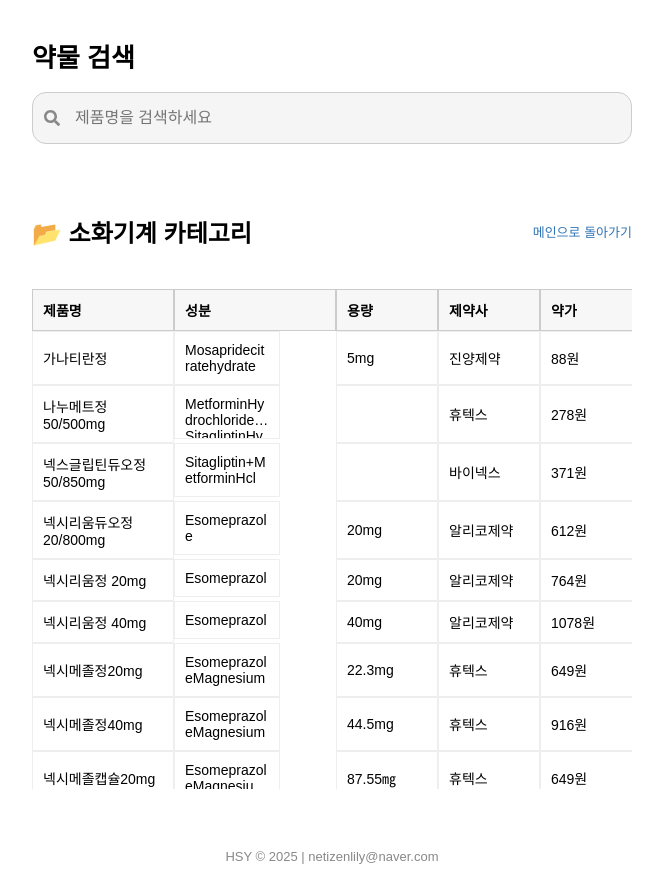
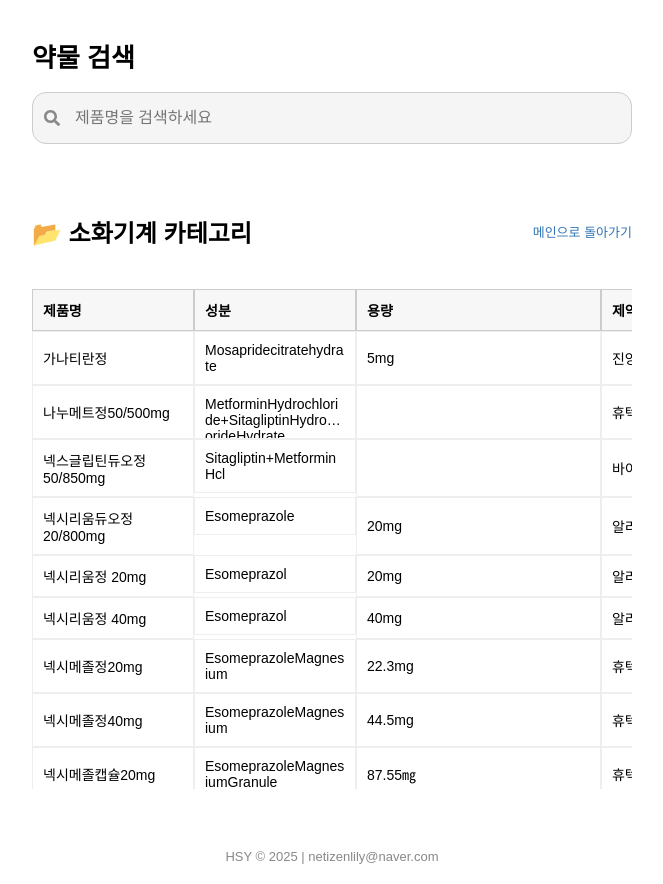
Before and after one commit to dasampharm/dasanpharm, a React (Create React App) app: page / in a window 1280 px wide. Both pictures are taken after a click on the button "소화기계". Shown: the whole page, without its empty margins (308-971 px from the left). Built offline with nearby package versions, Linux system fonts and the light colour scheme.

Commit message:
Update_941

```diff
--- a/src/App.js
+++ b/src/App.js
@@ -133,7 +133,7 @@ function App() {
             <table style={{ minWidth: "900px", borderCollapse: "separate", borderSpacing: "0", fontSize: "14px", width: "100%" }}>
               <thead>
                 <tr>
-                  <th style={{ padding: "10px", border: "1px solid #ccc", backgroundColor: "#f7f7f7", textAlign: "left", position: "sticky", top: 0, left: 0, zIndex: 4, minWidth: "120px", whiteSpace: "normal", wordBreak: "break-word" }}>제품명</th>
+                  <th style={{ padding: "10px", border: "1px solid #ccc", backgroundColor: "#f7f7f7", textAlign: "left", position: "sticky", top: 0, left: 0, zIndex: 4, minWidth: "140px", whiteSpace: "normal", wordBreak: "break-word" }}>제품명</th>
                   <th style={{ padding: "10px", border: "1px solid #ccc", backgroundColor: "#f7f7f7", textAlign: "left", position: "sticky", top: 0, zIndex: 2, minWidth: "140px", whiteSpace: "normal", wordBreak: "break-word" }}>성분</th>
                   {[
                     "용량", "제약사", "약가", "요율", "환산액", "품절", "비고"
@@ -146,9 +146,9 @@ function App() {
                 {getFilteredDrugs().map((drug, index) => (
                   <tr key={index}>
                     <td style={{ padding: "10px", border: "1px solid #eee", whiteSpace: "normal", wordBreak: "break-word", overflowWrap: "break-word", position: "sticky", left: 0, background: "#fff", zIndex: 1 }}>{drug["제품명"]}</td>
-                    <td style={{ padding: "10px", border: "1px solid #eee", whiteSpace: "normal", wordBreak: "break-word", overflowWrap: "break-word", maxWidth: "6em", overflow: "hidden", textOverflow: "ellipsis", display: "-webkit-box", WebkitLineClamp: 2, WebkitBoxOrient: "vertical" }}>{drug["성분"]}</td>
-                    <td style={{ padding: "10px", border: "1px solid #eee", whiteSpace: "normal", wordBreak: "break-word", overflowWrap: "break-word", maxWidth: "6em" }}>{drug["용량"]}</td>
-                    <td style={{ padding: "10px", border: "1px solid #eee", whiteSpace: "normal", wordBreak: "break-word", overflowWrap: "break-word", maxWidth: "6em" }}>{drug["제약사"]}</td>
+                    <td style={{ padding: "10px", border: "1px solid #eee", whiteSpace: "normal", wordBreak: "break-word", overflowWrap: "break-word", maxWidth: "140px", overflow: "hidden", textOverflow: "ellipsis", display: "-webkit-box", WebkitLineClamp: 2, WebkitBoxOrient: "vertical" }}>{drug["성분"]}</td>
+                    <td style={{ padding: "10px", border: "1px solid #eee", whiteSpace: "nowrap" }}>{drug["용량"]}</td>
+                    <td style={{ padding: "10px", border: "1px solid #eee", whiteSpace: "normal", wordBreak: "break-word", overflowWrap: "break-word", maxWidth: "140px" }}>{drug["제약사"]}</td>
                     <td style={{ padding: "10px", border: "1px solid #eee", whiteSpace: "nowrap" }}>{drug["약가"]}</td>
                     <td style={{ padding: "10px", border: "1px solid #eee", whiteSpace: "nowrap" }}>{drug["요율"]}</td>
                     <td style={{ padding: "10px", border: "1px solid #eee", whiteSpace: "nowrap" }}>{drug["환산액"]}</td>
```
